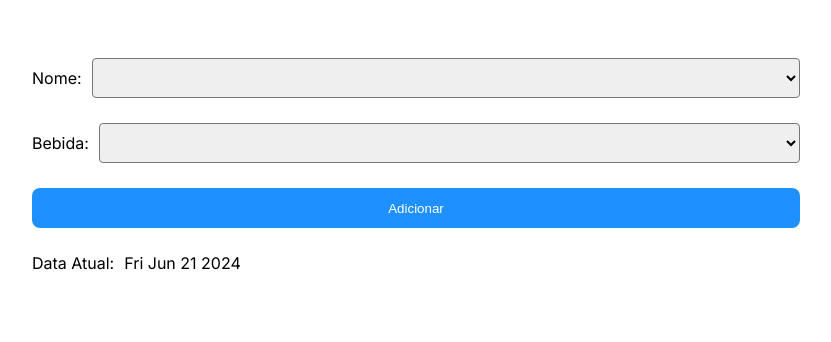
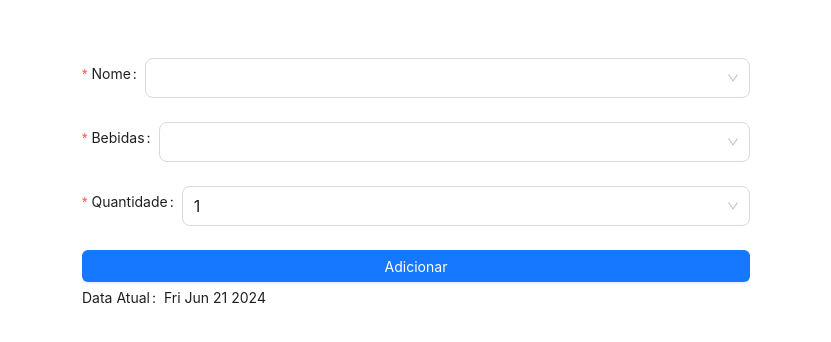
Before and after one commit to joaoegpacheco/gentlemenmc, a Next.js app: page / in a window 1280 px wide. Shown: the top 342 px of the page, without its empty margins (224-1055 px from the left). Built offline with nearby package versions, Linux system fonts and the light colour scheme.

Commit message:
refactor html5 to next with antd and add quantity

```diff
--- a/src/components/Form/page.tsx
+++ b/src/components/Form/page.tsx
@@ -1,6 +1,7 @@
 "use client";
 import React, { useState } from "react";
-import { notification } from "antd";
+import type { FormProps } from "antd";
+import { Button, Form, Select, notification } from "antd";
 import { createClient } from "@supabase/supabase-js";
 
 const supabase = createClient(
@@ -8,154 +9,141 @@ const supabase = createClient(
   "eyJhbGciOiJIUzI1NiIsInR5cCI6IkpXVCJ9.eyJpc3MiOiJzdXBhYmFzZSIsInJlZiI6ImN1cXZiam9ic2dmYmZhaGpyemVxIiwicm9sZSI6ImFub24iLCJpYXQiOjE3MTg5ODgxOTQsImV4cCI6MjAzNDU2NDE5NH0.4TzTzyJZSAnZckDTCEQrVYg6MLmpyHkg1VvI-gipXAU"
 );
 
+type FieldType = {
+  nome?: string;
+  bebida?: string;
+  quantidade?: number;
+  data?: any;
+};
+
 const dataAtual = new Date();
 
 export function FormComand() {
+  const [form] = Form.useForm();
   const [loading, setLoading] = useState(false);
 
-  const onFinish = async () => {
+  const onFinish: FormProps<FieldType>["onFinish"] = async (values) => {
     setLoading(true);
-    const formulario = document.getElementById("form1");
-    //@ts-ignore
-    const formData = new FormData(formulario);
-    const nome = formData.get("nome");
-    const bebida = formData.get("bebida");
-
+    console.log(values)
     try {
-      await supabase.from("bebidas").insert([{ name: nome, drink: bebida }]);
+      await supabase
+        .from("bebidas")
+        .insert([{ name: values.nome, drink: values.bebida, quantity: values.quantidade }]);
       notification.success({ message: "Bebida adicionada com sucesso!" });
     } catch {
       notification.error({
-        message: "Houve um erro na hora de cadastrar sua bebida.",
+        message: "Houve algum erro na hora de cadastrar sua bebida.",
       });
+      setLoading(false);
     } finally {
+      form.resetFields();
       setLoading(false);
-      formData.delete("nome");
-      formData.delete("bebida");
     }
   };
 
+  let options = []
+  for (let i = 1; i <= 20; i++) {
+    options.push(<Select.Option key={i} value={i}>{i}</Select.Option>);
+  }
+
   return (
-    <>
-      <form
-        action={() => onFinish()}
-        method="POST"
-        id="form1"
-        autoComplete="off"
-        style={{
-          width: 768,
-          padding: 50,
-          gap: 25,
-          display: "flex",
-          flexDirection: "column",
-        }}
+    <Form
+      name="comanda"
+      form={form}
+      style={{ width: 768, padding: 50 }}
+      onFinish={onFinish}
+      autoComplete="off"
+      clearOnDestroy
+      initialValues={{ nome: "", bebida: "", quantidade: "1" }}
+    >
+      <Form.Item<FieldType>
+        name="nome"
+        label="Nome"
+        rules={[{ required: true, message: "Selecione ao menos um nome!" }]}
       >
-        <div
-          style={{
-            display: "flex",
-            flexDirection: "row",
-            gap: 10,
-            alignItems: "center",
-          }}
-        >
-          <label htmlFor="nome">Nome:</label>
-          <select
-            style={{ width: "100%", height: 40, borderRadius: 4 }}
-            name="nome"
-            required
-          >
-            <option selected hidden></option>
-            <option value="Alex">Alex</option>
-            <option value="André">André</option>
-            <option value="Athayde">Athayde</option>
-            <option value="Bacelar">Bacelar</option>
-            <option value="Baeza">Baeza</option>
-            <option value="Beto">Beto</option>
-            <option value="Cláudio">Cláudio</option>
-            <option value="Fernando">Fernando</option>
-            <option value="Giuliano">Giuliano</option>
-            <option value="Gulitich">Gulitich</option>
-            <option value="Índio">Índio</option>
-            <option value="Jeferson">Jeferson</option>
-            <option value="João Marius">João Marius</option>
-            <option value="Madalosso">Madalosso</option>
-            <option value="Maicon">Maicon</option>
-            <option value="Mega">Mega</option>
-            <option value="Mortari">Mortari</option>
-            <option value="Pacheco">Pacheco</option>
-            <option value="Rafael">Rafael</option>
-            <option value="Rodrigo N.D">Rodrigo N.D</option>
-            <option value="Rodrigo">Rodrigo</option>
-            <option value="Rogério">Rogério</option>
-            <option value="Weriton">Weriton</option>
-            <option value="Zanona">Zanona</option>
-            <option value="Zeca">Zeca</option>
-            <option value="Zé Carlos">Zé Carlos</option>
-            <option value="Robson">Robson</option>
-            <option value="Romanel">Romanel</option>
-          </select>
-        </div>
-        <div
-          style={{
-            display: "flex",
-            flexDirection: "row",
-            gap: 10,
-            alignItems: "center",
-          }}
-        >
-          <label htmlFor="bebida">Bebida:</label>
-          <select
-            style={{ width: "100%", height: 40, borderRadius: 4 }}
-            name="bebida"
-            required
-          >
-            <option selected hidden></option>
-            <option value="Long Neck">Long Neck</option>
-            <option value="Refrigerante">Refrigerante</option>
-            <option value="Água">Água</option>
-            <option value="Energético">Energético</option>
-            <option value="Vinho Cordero">Vinho Cordero</option>
-            <option value="Vinho Luigi Bosca">Vinho Luigi Bosca</option>
-            <option value="Heineken 1L Lata">Heineken 1L Lata</option>
-            <option value="Dose Jagermeister">Dose Jagermeister</option>
-            <option value="Dose Jack Daniels">Dose Jack Daniels</option>
-          </select>
-        </div>
-        {loading ? (
-          <input
-            disabled
-            style={{
-              width: "100%",
-              height: 40,
-              textAlign: "center",
-              backgroundColor: "dodgerblue",
-              border: "dodgerblue",
-              color: "white",
-              borderRadius: 8,
-            }}
-            value="..Carregando.."
-          />
-        ) : (
-          <input
-            form="form1"
-            disabled={loading}
-            style={{
-              width: "100%",
-              height: 40,
-              backgroundColor: "dodgerblue",
-              border: "dodgerblue",
-              color: "white",
-              borderRadius: 8,
-            }}
-            type="submit"
-            value="Adicionar"
-          />
-        )}
-        <div style={{ display: "flex", flexDirection: "row", gap: 10 }}>
-          <label htmlFor="dataAtual">Data Atual:</label>
-          <span>{dataAtual.toDateString()}</span>
-        </div>
-      </form>
-    </>
+        <Select size="large">
+          <Select.Option value="Alex">Alex</Select.Option>
+          <Select.Option value="André">André</Select.Option>
+          <Select.Option value="Athayde">Athayde</Select.Option>
+          <Select.Option value="Bacelar">Bacelar</Select.Option>
+          <Select.Option value="Baeza">Baeza</Select.Option>
+          <Select.Option value="Beto">Beto</Select.Option>
+          <Select.Option value="Cláudio">Cláudio</Select.Option>
+          <Select.Option value="Fernando">Fernando</Select.Option>
+          <Select.Option value="Giuliano">Giuliano</Select.Option>
+          <Select.Option value="Gulitich">Gulitich</Select.Option>
+          <Select.Option value="Índio">Índio</Select.Option>
+          <Select.Option value="Jeferson">Jeferson</Select.Option>
+          <Select.Option value="João Marius">João Marius</Select.Option>
+          <Select.Option value="Madalosso">Madalosso</Select.Option>
+          <Select.Option value="Maicon">Maicon</Select.Option>
+          <Select.Option value="Mega">Mega</Select.Option>
+          <Select.Option value="Mortari">Mortari</Select.Option>
+          <Select.Option value="Pacheco">Pacheco</Select.Option>
+          <Select.Option value="Rafael">Rafael</Select.Option>
+          <Select.Option value="Rodrigo N.D">Rodrigo N.D</Select.Option>
+          <Select.Option value="Rodrigo">Rodrigo</Select.Option>
+          <Select.Option value="Rogério">Rogério</Select.Option>
+          <Select.Option value="Weriton">Weriton</Select.Option>
+          <Select.Option value="Zanona">Zanona</Select.Option>
+          <Select.Option value="Zeca">Zeca</Select.Option>
+          <Select.Option value="Zé Carlos">Zé Carlos</Select.Option>
+          <Select.Option value="Robson">Robson</Select.Option>
+          <Select.Option value="Romanel">Romanel</Select.Option>
+        </Select>
+      </Form.Item>
+      <Form.Item<FieldType>
+        name="bebida"
+        label="Bebidas"
+        rules={[{ required: true, message: "Selecione ao menos um item!" }]}
+      >
+        <Select size="large">
+          <Select.Option value="Long Neck">Long Neck</Select.Option>
+          <Select.Option value="Refrigerante">Refrigerante</Select.Option>
+          <Select.Option value="Água">Água</Select.Option>
+          <Select.Option value="Energético">Energético</Select.Option>
+          <Select.Option value="Vinho Cordero">Vinho Cordero</Select.Option>
+          <Select.Option value="Vinho Luigi Bosca">
+            Vinho Luigi Bosca
+          </Select.Option>
+          <Select.Option value="Heineken 1L Lata">
+            Heineken 1L Lata
+          </Select.Option>
+          <Select.Option value="Dose Jagermeister">
+            Dose Jagermeister
+          </Select.Option>
+          <Select.Option value="Dose Jack Daniels">
+            Dose Jack Daniels
+          </Select.Option>
+        </Select>
+      </Form.Item>
+      <Form.Item
+        name="quantidade"
+        label="Quantidade"
+        rules={[{ required: true, message: "Selecione ao menos uma quantidade." }]}>
+      <Select
+        defaultValue="1"
+        size="large"
+        placeholder="1"
+      >
+        {options}
+      </Select>
+      </Form.Item>
+      <Button
+        style={{ width: "100%" }}
+        loading={loading}
+        type="primary"
+        htmlType="submit"
+      >
+        Adicionar
+      </Button>
+      <Form.Item<FieldType>
+        name="data"
+        label="Data Atual"
+        initialValue={dataAtual.toDateString()}
+      >
+        {dataAtual.toDateString()}
+      </Form.Item>
+    </Form>
   );
 }
```
